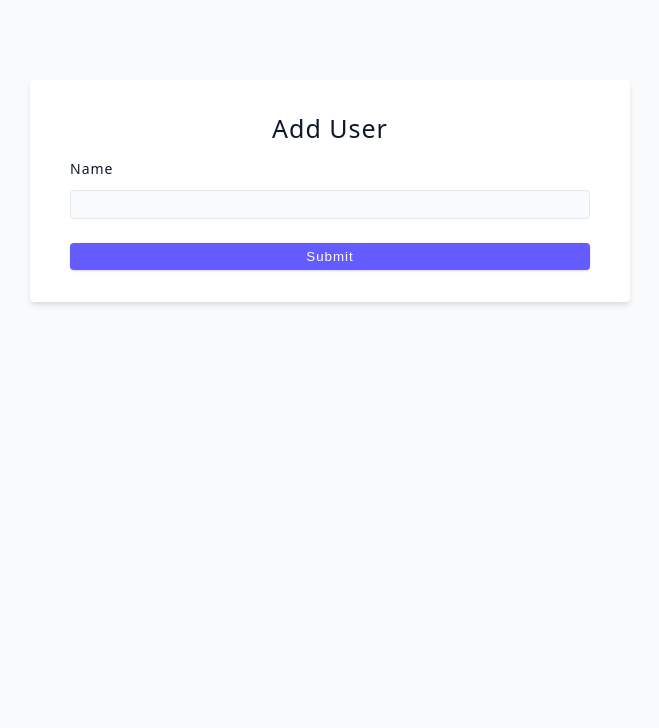
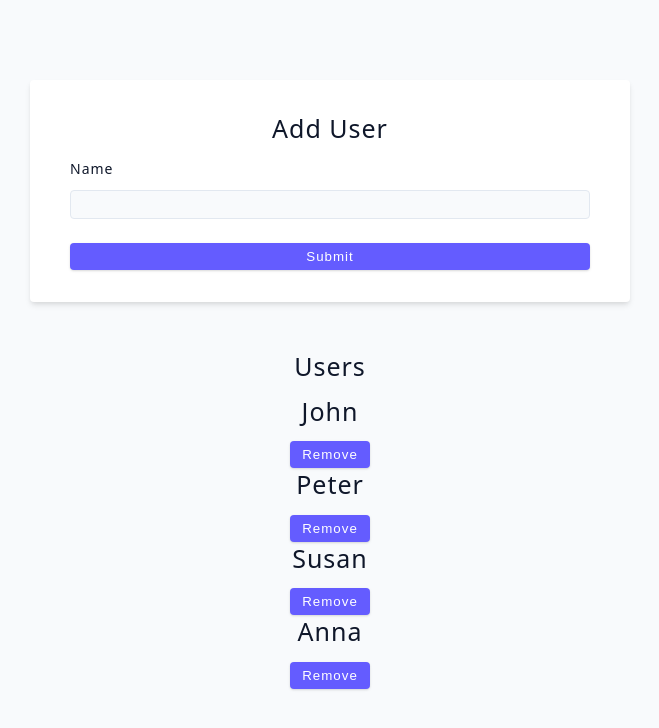
Before and after one commit to Boopalan-d3v/Learn-React, a React (Vite) app in the folder advanced-react/: page / in a window 1280 px wide. Shown: the top 728 px of the page, without its empty margins (310-969 px from the left). Built offline with nearby package versions, Linux system fonts and the light colour scheme.

Commit message:
complete user challenge

```diff
--- a/advanced-react/src/tutorial/06-forms/starter/02-user-challenge.jsx
+++ b/advanced-react/src/tutorial/06-forms/starter/02-user-challenge.jsx
@@ -1,13 +1,35 @@
+import { useState } from 'react'
+import {data} from '../../../data'
+
 const UserChallenge = () => {
+  const [name, setName] = useState('')
+  const [users, setUsers] = useState(data)
+
+  const handleSubmit = (e) => {
+    e.preventDefault();
+    if(!name) return
+    const fakeId = Date.now()
+    //console.log(fakeId);
+    const newUser = {id:fakeId,name}
+    const updatedUsers = [...data, newUser]
+    setUsers(updatedUsers)
+    setName('')
+    console.log('Form submitted !')
+  }
+
+  const removeUser = (id) =>{
+    const updatedUsers = users.filter(person => person.id !== id)
+    setUsers(updatedUsers)
+  }
   return (
     <div>
-      <form className='form'>
+      <form className='form' onSubmit={handleSubmit}>
         <h4>Add User</h4>
         <div className='form-row'>
           <label htmlFor='name' className='form-label'>
             name
           </label>
-          <input type='text' className='form-input' id='name' />
+          <input type='text' className='form-input' id='name' value={name} onChange={(e) => setName(e.target.value)} />
         </div>
 
         <button type='submit' className='btn btn-block'>
@@ -15,6 +37,16 @@
         </button>
       </form>
       {/* render users below */}
+      <h4>Users</h4>
+      {users.map((user) => {
+        return(
+          <div key={user.id}>
+            <h4>{user.name}</h4>
+            <button onClick={() => {removeUser(user.id)}} className='btn'>
+              Remove
+            </button>
+          </div>)}
+      )}
     </div>
   );
 };
```
